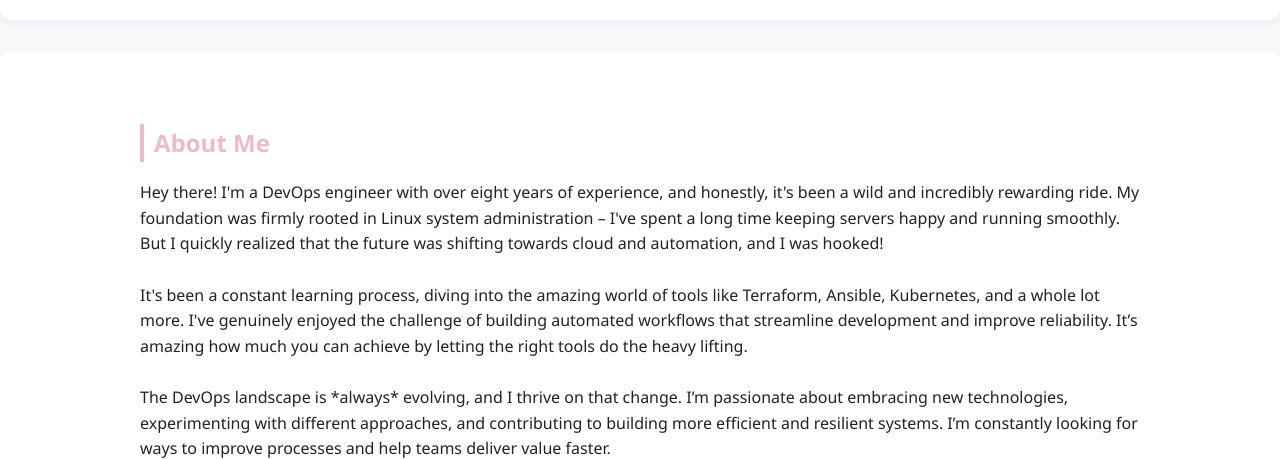
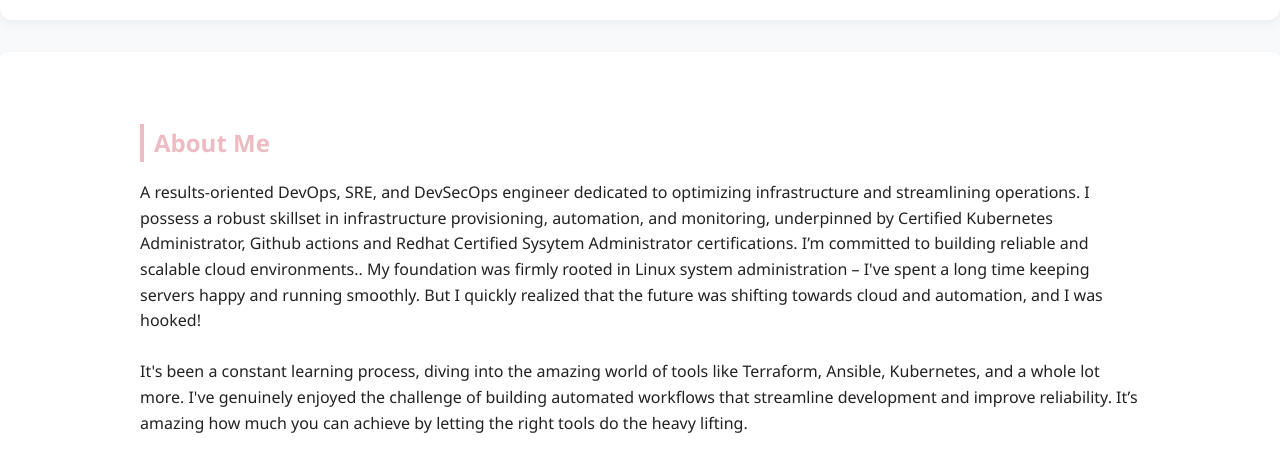
Before and after one commit to devopscmplify/project-house, a plain HTML site: page index.html in a window 1280 px wide. Shown: the part 297-756 px from the top of the page. Drawn offline with Linux system fonts and the light colour scheme.

Commit message:
Adding new content

```diff
--- a/index.html
+++ b/index.html
@@ -102,8 +102,11 @@
                 <div class="row">
                     <div class="col-md-6">
                         <h2>About Me</h2>
-                        <p>Hey there! I'm a DevOps engineer with over eight years of experience, and honestly, it's been
-                            a wild and incredibly rewarding ride. My foundation was firmly rooted in Linux system
+                        <p>A results-oriented DevOps, SRE, and DevSecOps engineer dedicated to optimizing infrastructure and
+                            streamlining operations. I possess a robust skillset in infrastructure provisioning,
+                            automation, and monitoring, underpinned by Certified Kubernetes Administrator, Github actions and
+                            Redhat Certified Sysytem Administrator certifications. I’m committed to building reliable and
+                            scalable cloud environments.. My foundation was firmly rooted in Linux system
                             administration – I've spent a long time keeping servers happy and running
                             smoothly. But I quickly realized that the future was shifting towards cloud and automation,
                             and I was hooked!</p><br>
@@ -321,7 +324,8 @@
         <section id="contact" class="section contact">
             <div class="container">
                 <h2>Contact</h2>
-        <form id="contact-form" action="mailto:loveth.ayuk@email.com" method="POST" enctype="text/plain" autocomplete="on">
+                <form id="contact-form" action="mailto:loveth.ayuk@email.com" method="POST" enctype="text/plain"
+                    autocomplete="on">
                     <div class="form-row">
                         <div class="form-group">
                             <label for="name">Full Name<span>*</span></label>
@@ -338,7 +342,8 @@
                     </div>
                     <div class="form-group">
                         <label for="message">Message<span>*</span></label>
-                <textarea id="message" name="message" rows="6" required placeholder="Type your message here..."></textarea>
+                        <textarea id="message" name="message" rows="6" required
+                            placeholder="Type your message here..."></textarea>
                     </div>
                     <button type="submit" class="contact-btn">Send Message</button>
                 </form>
```
Lines whose indentation alone changed are shown as unchanged.
